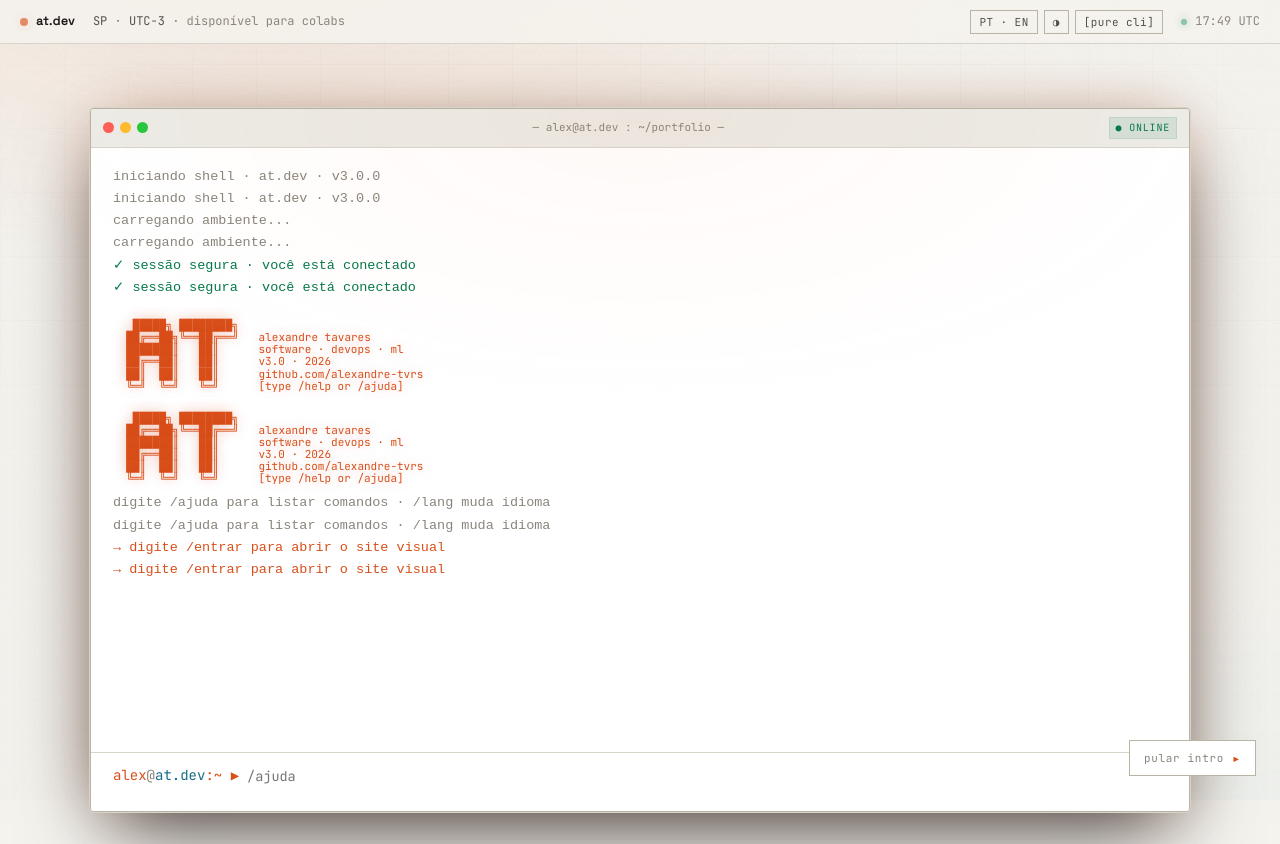
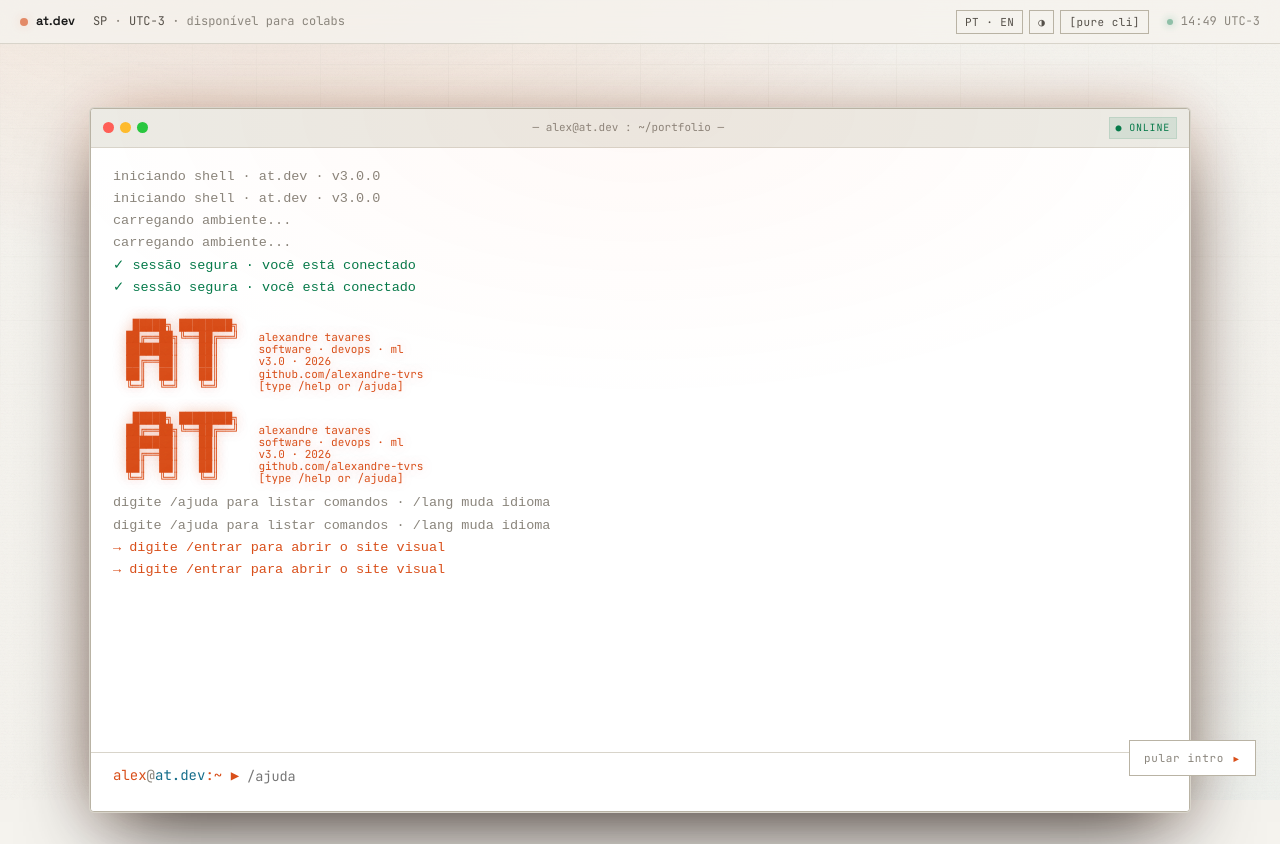
Before and after one commit to alexandre-tvrs/alexandre-tvrs-v2, a React (Vite) app: page / in a window 1280 px wide. Built offline with nearby package versions, Linux system fonts and the light colour scheme.

Commit message:
fix: horario da navbar agora exibe hora de Sao Paulo (UTC-3)

```diff
--- a/src/components/TopBar.tsx
+++ b/src/components/TopBar.tsx
@@ -10,9 +10,13 @@ interface TopBarProps {
   setMode: (mode: "pure" | "hybrid") => void;
 }
 
-function getUTCTime() {
-  const now = new Date();
-  return `${String(now.getUTCHours()).padStart(2, "0")}:${String(now.getUTCMinutes()).padStart(2, "0")} UTC`;
+function getSPTime() {
+  return new Date().toLocaleTimeString("pt-BR", {
+    timeZone: "America/Sao_Paulo",
+    hour: "2-digit",
+    minute: "2-digit",
+    hour12: false,
+  }) + " UTC-3";
 }
 
 const NAV_ITEMS = {
@@ -37,10 +41,10 @@ const NAV_ITEMS = {
 };
 
 export function TopBar({ lang, setLang, theme, setTheme, mode, setMode }: TopBarProps) {
-  const [time, setTime] = useState(getUTCTime);
+  const [time, setTime] = useState(getSPTime);
 
   useEffect(() => {
-    const id = setInterval(() => setTime(getUTCTime()), 60_000);
+    const id = setInterval(() => setTime(getSPTime()), 60_000);
     return () => clearInterval(id);
   }, []);
 
```
